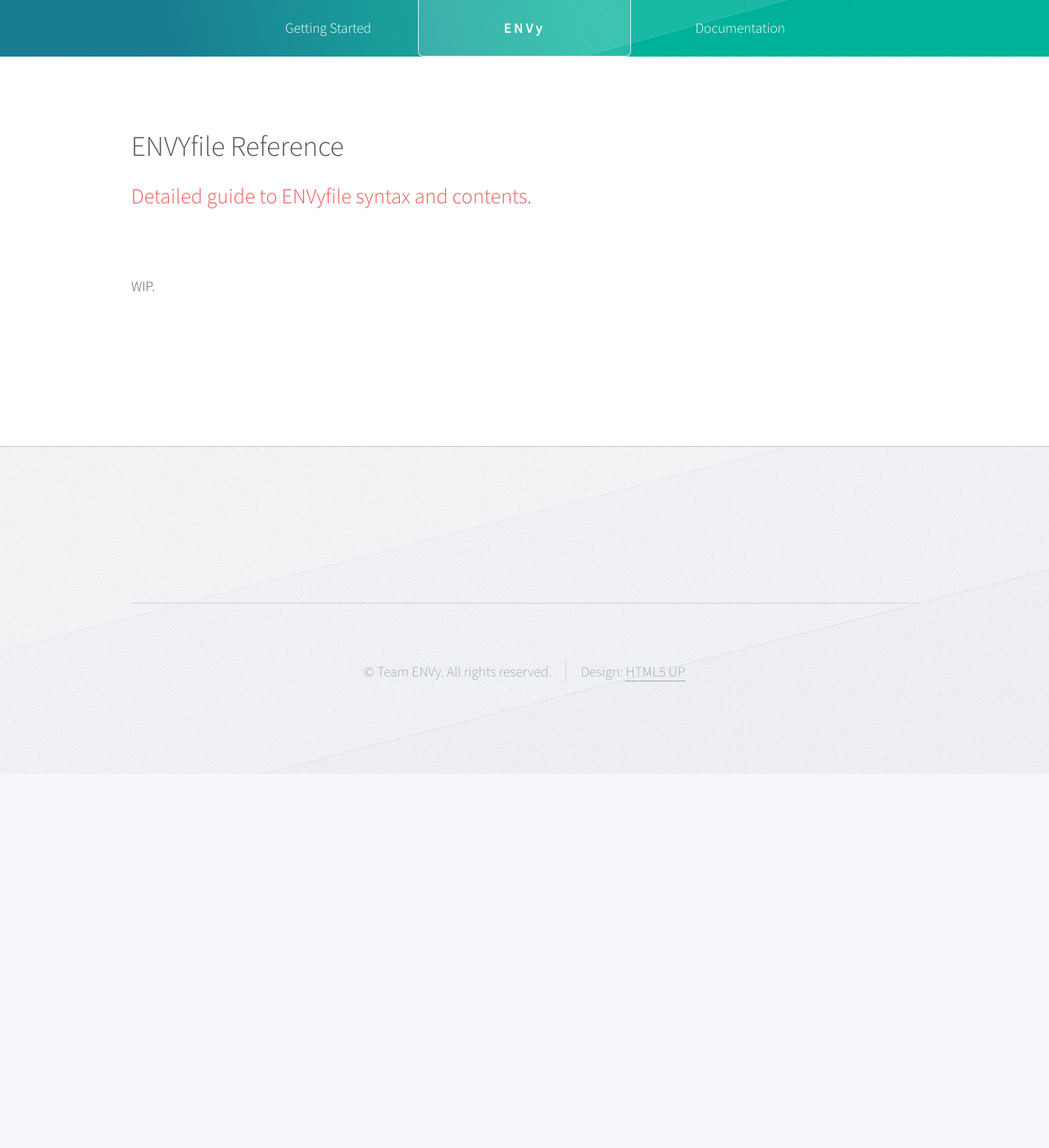
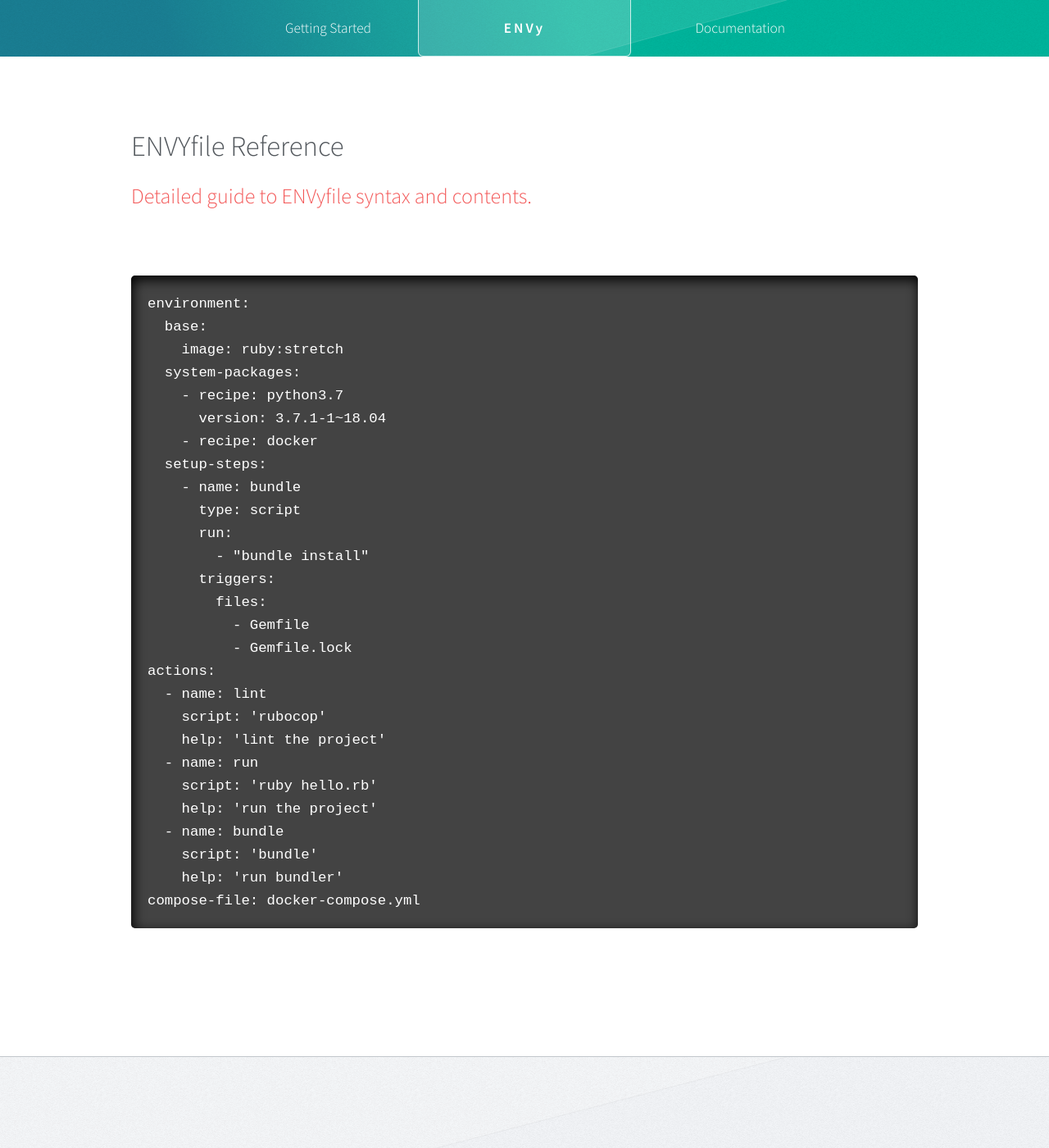
Before and after one commit to envy-project/envy-project.github.io, a Jekyll site: the page built from envyfile-reference.md, in a window 1280 px wide and 1400 px high. Shown: the whole window at 82% size. Built offline with Jekyll 4.4.1, drawn with Linux system fonts in a browser that asks for light colours.

````diff
--- a/_includes/nav.html
+++ b/_includes/nav.html
@@ -8,6 +8,8 @@
 				<li><a href="maintainer-guide.html">Configuring ENVy for your project</a></li>
 				<li><a href="envyfile-reference.html">Configuration Syntax</a></li>
 				<li><a href="https://github.com/envy-project/examples">Examples &amp; Templates</a></li>
+				<li><a href="faq.html">Frequently Asked Questions</a></li>
+				<li><a href="troubleshooting.html">Troubleshooting Envyfiles</a></li>
 			</ul>
 		</li>
 	</ul>
--- a/envyfile-reference.md
+++ b/envyfile-reference.md
@@ -4,4 +4,32 @@ title: ENVYfile Reference
 description: Detailed guide to ENVyfile syntax and contents.
 ---
 
-WIP.
+```
+environment:
+  base:
+    image: ruby:stretch
+  system-packages:
+    - recipe: python3.7
+      version: 3.7.1-1~18.04
+    - recipe: docker
+  setup-steps:
+    - name: bundle
+      type: script
+      run:
+        - "bundle install"
+      triggers:
+        files:
+          - Gemfile
+          - Gemfile.lock
+actions:
+  - name: lint
+    script: 'rubocop'
+    help: 'lint the project'
+  - name: run
+    script: 'ruby hello.rb'
+    help: 'run the project'
+  - name: bundle
+    script: 'bundle'
+    help: 'run bundler'
+compose-file: docker-compose.yml
+```
````
Also changed, not shown: faq.md (added, +7 -0 lines), troubleshooting.md (added, +7 -0 lines).
